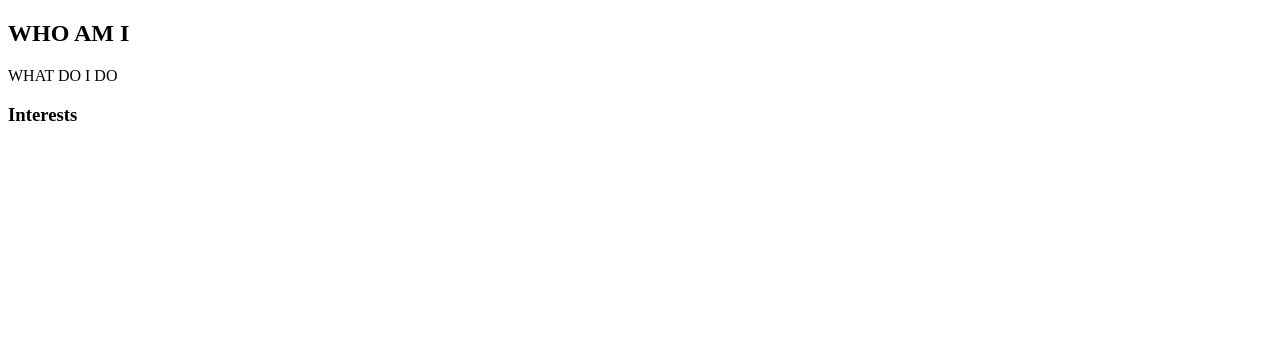
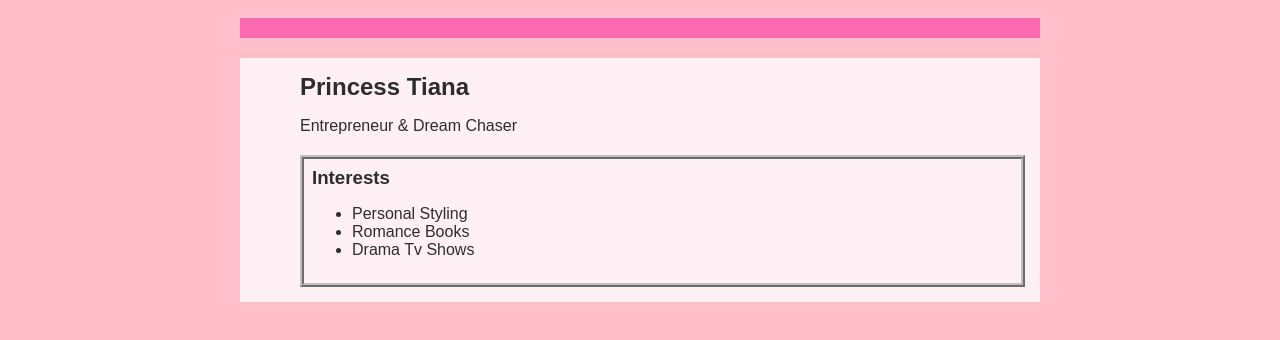
Before and after one commit to harmoneewilliams5-cyber/harmoneewilliams5-cyber.github.io, a plain HTML site: page index.html in a window 1280 px wide. Drawn offline with Linux system fonts and the light colour scheme.

Commit message:
Css Done

```diff
--- a/index.html
+++ b/index.html
@@ -2,6 +2,7 @@
 <html>
   <head>
     <title>Princess Tiana</title>
+    <link rel="stylesheet" href="style.css" />
   </head>
 
   <body>
@@ -14,10 +15,15 @@
 
         <!-- Content section -->
         <div class="content">
-          <h2>WHO AM I</h2>
-          <p>WHAT DO I DO</p>
+          <h2>Princess Tiana</h2>
+          <p>Entrepreneur & Dream Chaser</p>
           <div id="interests">
             <h3>Interests</h3>
+            <ul>
+              <li>Personal Styling</li>
+              <li>Romance Books</li>
+              <li>Drama Tv Shows</li>
+            </ul>
           </div>
         </div>
       </main>
--- a/style.css
+++ b/style.css
@@ -0,0 +1,77 @@
+body {
+  background: rgb(255, 192, 203);
+  color: rgb(45, 45, 45);
+  padding: 10px;
+  font-family: Arial, sans-serif;
+}
+
+#all-contents {
+  max-width: 800px;
+  margin: auto;
+}
+
+/* navigation menu */
+nav {
+  background: rgb(255, 105, 180);
+  margin: 0 auto;
+  display: flex;
+  padding: 10px;
+}
+
+h1 {
+  display: flex;
+  align-items: center;
+  color: white;
+  flex: 1;
+  margin: 0;
+}
+
+#nav-ul {
+  list-style-type: none;
+  margin: 0;
+  padding: 0;
+  display: flex;
+}
+
+.nav-li {
+  display: inline-block;
+  padding: 0 10px;
+}
+
+a {
+  text-decoration: none;
+  color: #fff;
+}
+
+/* main container area beneath menu */
+main {
+  background: rgb(255, 240, 245);
+  display: flex;
+  margin-top: 20px;
+}
+
+.sidebar {
+  margin-right: 25px;
+  padding: 10px;
+}
+
+.sidebar-img {
+  width: 200px;
+}
+
+.content {
+  flex: 1;
+  padding: 15px;
+}
+
+/* interests section styles */
+#interests {
+  border: 4px silver ridge;
+  padding: 8px;
+  margin-top: 20px;
+}
+
+h2,
+h3 {
+  margin: 0px;
+}
```
